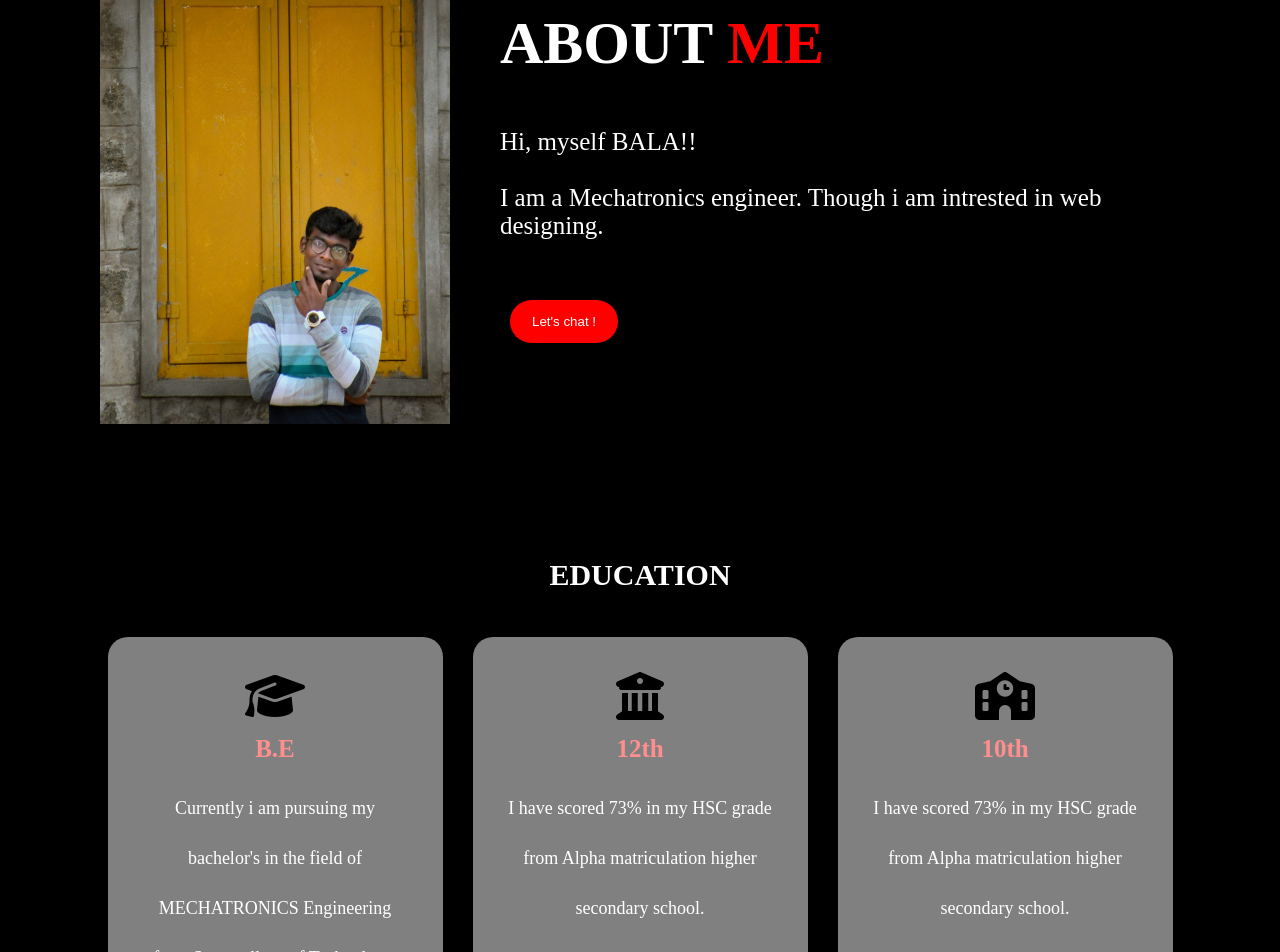
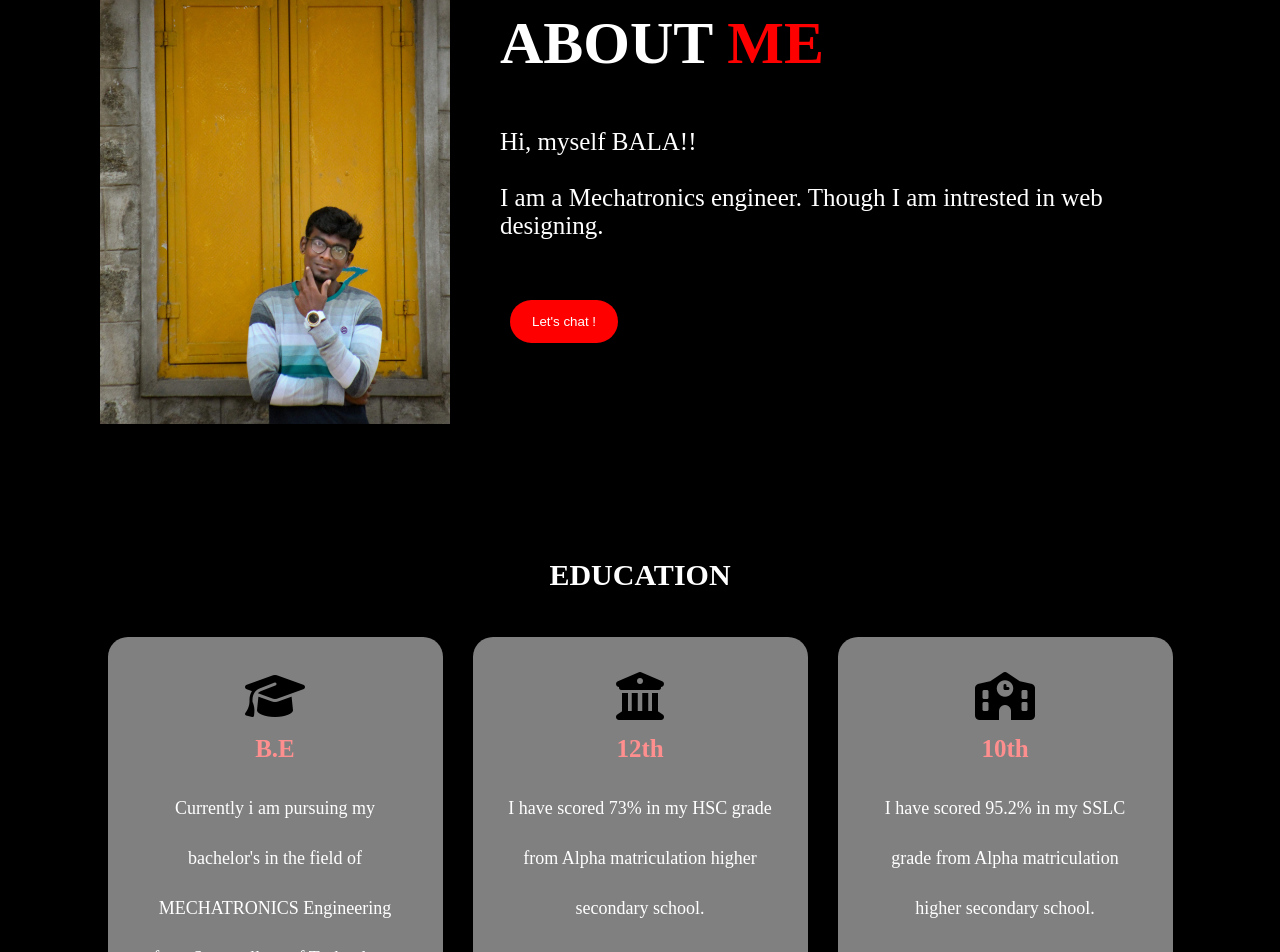
Before and after one commit to balaeithesh/balaeithesh.github.io, a plain HTML site: page index.html in a window 1280 px wide. Shown: the part 880-1832 px from the top of the page. Drawn offline with Linux system fonts and the light colour scheme.

Commit message:
Add files via upload

```diff
--- a/index.html
+++ b/index.html
@@ -48,7 +48,7 @@
             <div class="explanation">
                 <h2>ABOUT <span>ME</span></h2>
                 <p>Hi, myself BALA!!<br><br>I am a Mechatronics engineer. Though
-                    i
+                    I
                     am intrested in web designing.
                 </p>
                 <button><a href="https://wa.me/917598926468" target="_blank">Let's
@@ -89,7 +89,7 @@
                     <i class="fa-solid fa-school fa-3x"></i>
                     <h5>10th</h5>
                     <div class="para">
-                        <p>I have scored 73% in my HSC grade from Alpha
+                        <p>I have scored 95.2% in my SSLC grade from Alpha
                             matriculation higher secondary school.
                         </p>
 
```
